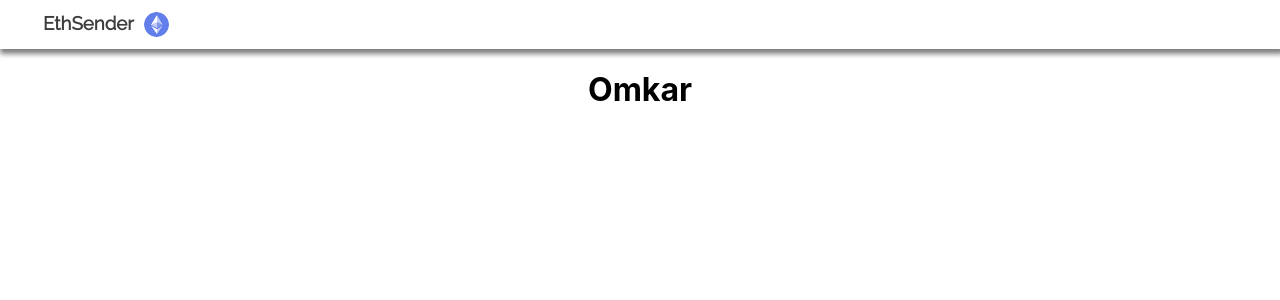
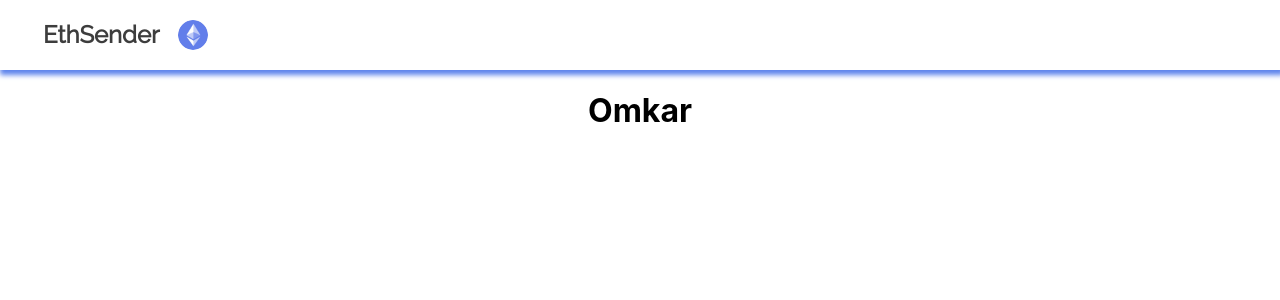
Before and after one commit to omkar342/EthSender, a React (Create React App) app: page / in a window 1280 px wide. Shown: the top 300 px of the page. Built offline with nearby package versions, Linux system fonts and the light colour scheme.

Commit message:
changed font size & padding of header.

```diff
--- a/src/Header/Header.css
+++ b/src/Header/Header.css
@@ -1,14 +1,14 @@
 @import url("https://fonts.googleapis.com/css2?family=Raleway&display=swap");
 
 .header {
-  padding: 12px 43px;
+  padding: 20px 43px;
   background: #fff;
   display: flex;
   flex-direction: row;
-  box-shadow: 2px 3px 5px 2px #818181;
+  box-shadow: 2px 3px 5px 2px #5d83ec;
 }
 
-.header h3 {
+.header h2 {
   font-weight: bold;
   font-family: "Raleway", sans-serif;
   color: #3d3d3d;
@@ -19,7 +19,7 @@
   font-size: 12px;
   font-weight: 500;
   font-family: "Raleway", sans-serif;
-  margin: 0px 0px 0px 20px;
+  margin: 0px 0px 0px 35px;
 }
 
 .header svg {
@@ -27,11 +27,11 @@
 }
 
 .header img {
-  width: 25px;
-  height: 25px;
+  width: 30px;
+  height: 30px;
   display: inline;
   border-radius: 100%;
-  margin: 0px 2px 0px 10px;
+  margin: 0px 2px 0px 18px;
 }
 
 .header button p {
--- a/src/Header/Header.js
+++ b/src/Header/Header.js
@@ -5,7 +5,7 @@ import ethLogo from "../assets/ethLogo.png";
 const Header = () => {
   return (
     <div className="header">
-      <h3>EthSender </h3>
+      <h2>EthSender </h2>
       <img src={ethLogo} alt="ethLogo" className="ethLogo" />
     </div>
   );
```
